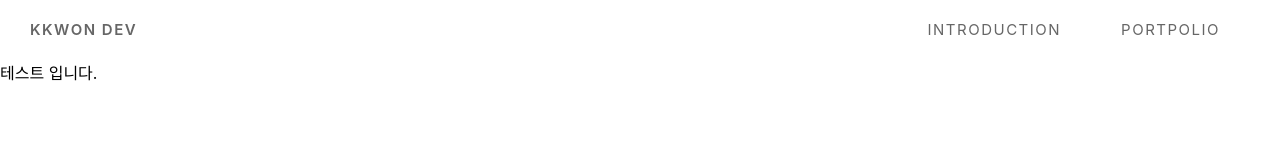
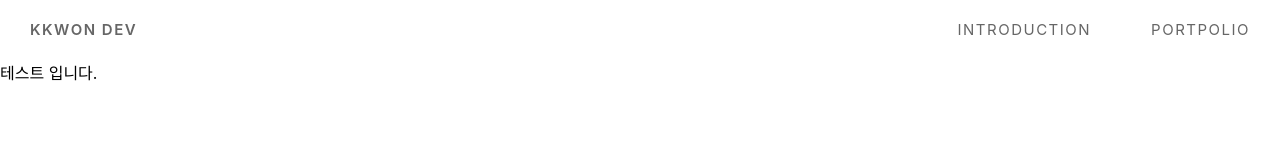
Before and after one commit to kkwondev/react_portpolio, a React (Create React App) app: page /intro in a window 1280 px wide. Shown: the top 160 px of the page. Built offline with nearby package versions, Linux system fonts and the light colour scheme.

Commit message:
css 수정.

```diff
--- a/package.json
+++ b/package.json
@@ -33,5 +33,6 @@
       "last 1 firefox version",
       "last 1 safari version"
     ]
-  }
+  },
+    "homepage": "./"
 }
--- a/src/components/Home.js
+++ b/src/components/Home.js
@@ -15,6 +15,7 @@ const Main = styled.article`
     box-sizing:border-box;
     font-weight:300;
     letter-spacing: 10px;
+    color:#666;
     @media all and (min-width:200px) {
         width:100%;
         font-size:25px;
--- a/src/components/Menu.js
+++ b/src/components/Menu.js
@@ -7,15 +7,15 @@ import { GrMenu } from "react-icons/gr";
 const Header = styled.header`
     width:100%;
     height:60px;
-    padding:0 30px;
+    padding:0 0 0 30px;
     box-sizing:border-box;
     position:relative;
     letter-spacing:1.5px;
     @media all and (min-width:200px) {
-        padding:0 20px;
+        padding:0 0 0 20px;
     }
     @media all and (min-width:700px) {
-        padding:0 30px;
+        padding:0 0 0 30px;
     }
 `;
 const MenuWrap = styled.ul`
```
